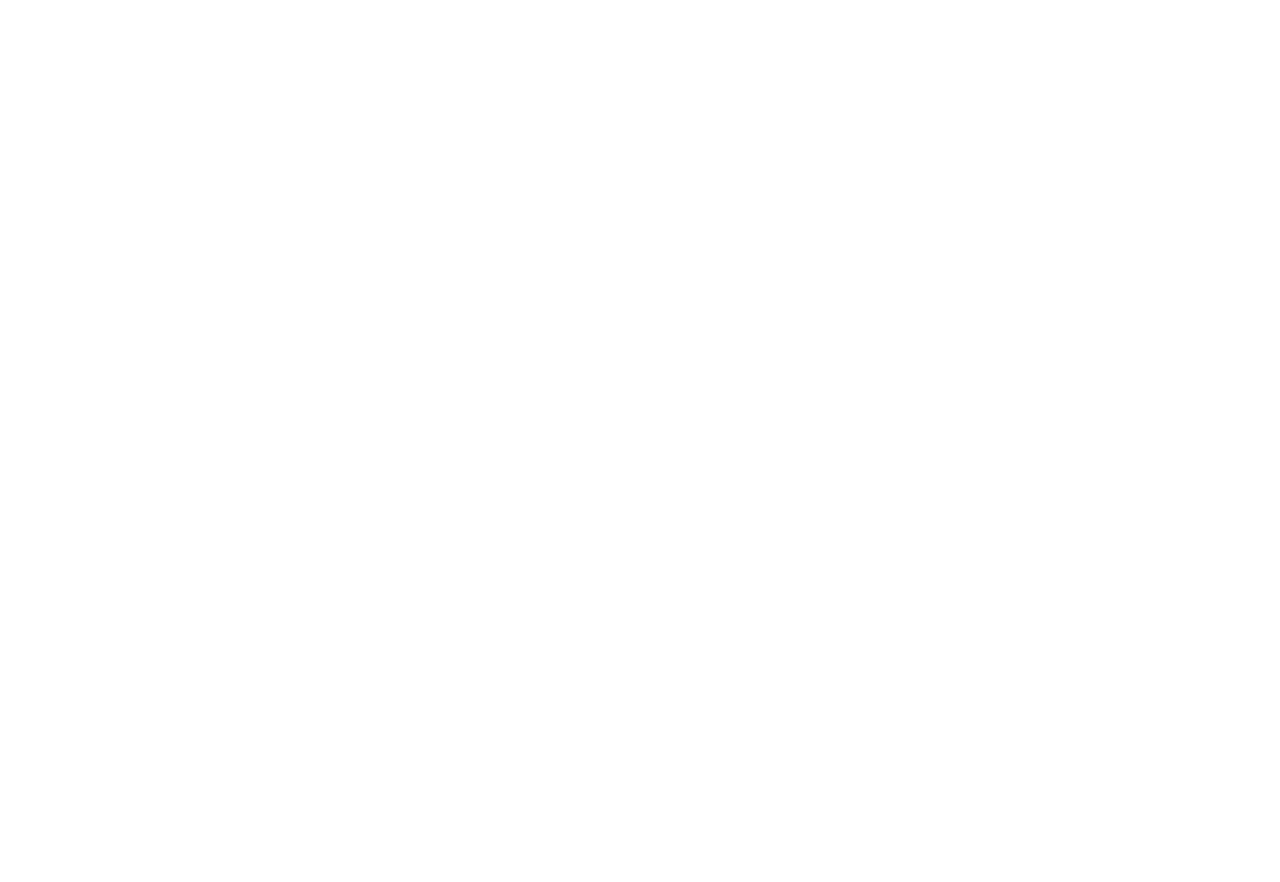
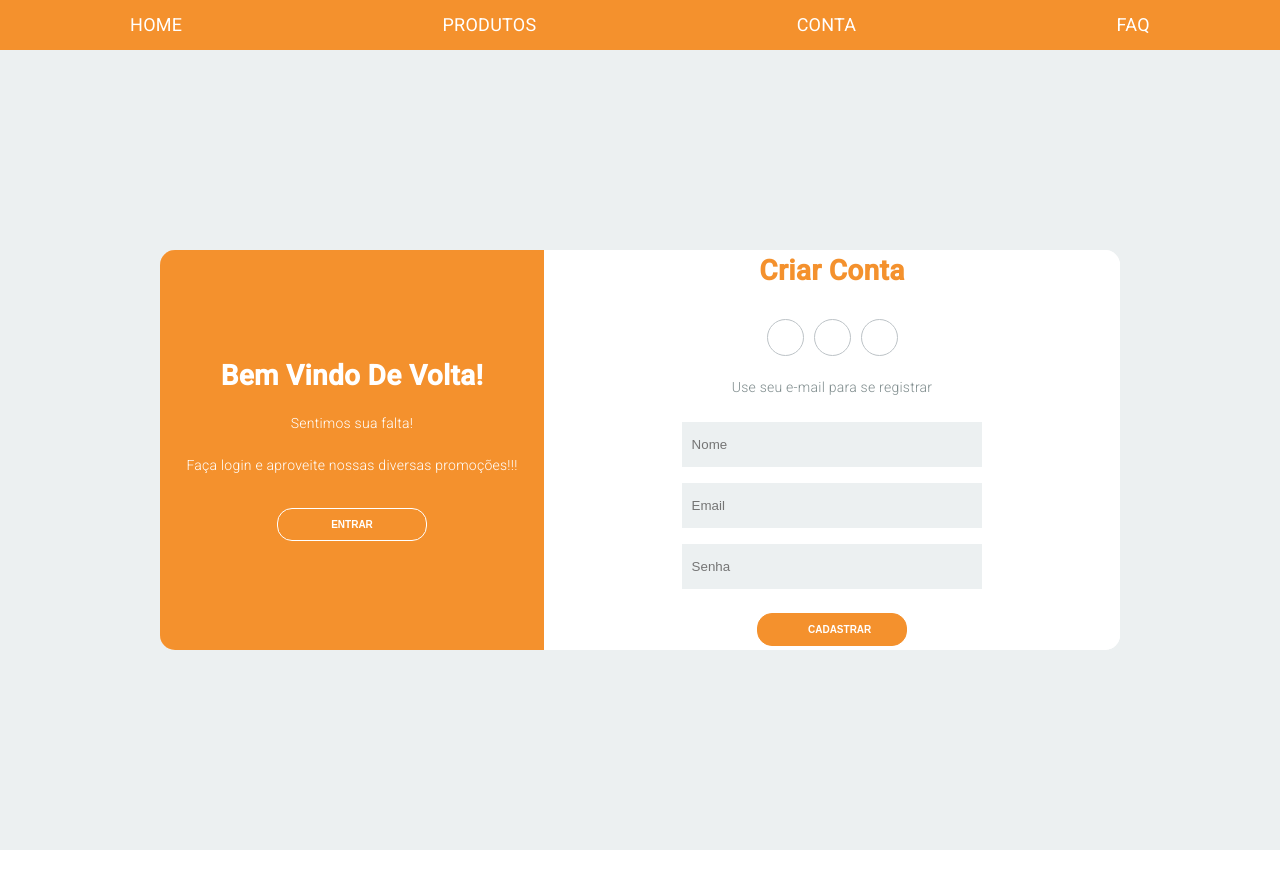
Before and after one commit to OZimbres/Pet-Boutique, an Angular app in the folder angular-pet-boutique/: page /login in a window 1280 px wide. Before the commit the page ends 800 px from the top, so only its background shows below. Built offline with nearby package versions, Linux system fonts and the light colour scheme.

Commit message:
Fazendo produrto

```diff
--- a/angular-pet-boutique/src/app/app.module.ts
+++ b/angular-pet-boutique/src/app/app.module.ts
@@ -22,9 +22,9 @@
 import { CardProdutoComponent } from './shared/card-produto/card-produto.component';
 import { FiltroTopProdutoComponent } from './shared/filtro-top-produto/filtro-top-produto.component';
 import { MatSelectModule } from '@angular/material/select';
-import { FiltroSideProdutoComponent } from './shared/filtro-side-produto/filtro-side-produto.component';
 import { MatCheckboxModule } from '@angular/material/checkbox';
 import { MatSliderModule } from '@angular/material/slider';
+import { FiltroSideProdutoComponent } from './shared/filtro-side-produto/filtro-side-produto.component';
 
 @NgModule({
   declarations: [
@@ -54,7 +54,7 @@
     BrowserAnimationsModule,
     MatSelectModule,
     MatCheckboxModule,
-    MatSliderModule
+    MatSliderModule,
   ],
   providers: [],
   bootstrap: [AppComponent],
--- a/angular-pet-boutique/src/app/pages/login/login.component.scss
+++ b/angular-pet-boutique/src/app/pages/login/login.component.scss
@@ -1,10 +1,4 @@
 @import url('https://fonts.googleapis.com/css?family=Open+Sans:300,400,700&display=swap');
-
-* {
-  margin: 0;
-  padding: 0;
-  box-sizing: border-box;
-}
 
 body {
   font-family: 'Open Sans', sans-serif;
--- a/angular-pet-boutique/src/app/shared/container-produtos/container-produtos.component.scss
+++ b/angular-pet-boutique/src/app/shared/container-produtos/container-produtos.component.scss
@@ -2,7 +2,7 @@
   height: auto;
   width: 100%;
   display: flex;
-  align-items: center;
+  align-items: start;
   justify-content: center;
   flex-wrap: wrap;
 }
--- a/angular-pet-boutique/src/app/shared/filtro-side-produto/filtro-side-produto.component.css
+++ b/angular-pet-boutique/src/app/shared/filtro-side-produto/filtro-side-produto.component.css
@@ -1,6 +1,6 @@
 .cores{
   display: flex;
   flex-direction: column;
-  align-items: start;
-  justify-content: start;
+  align-items: flex-start;
+  justify-content: flex-start;
 }
--- a/angular-pet-boutique/src/app/shared/filtro-side-produto/filtro-side-produto.component.ts
+++ b/angular-pet-boutique/src/app/shared/filtro-side-produto/filtro-side-produto.component.ts
@@ -1,12 +1,9 @@
 import { Component } from '@angular/core';
-import { MatSliderModule } from '@angular/material/slider';
 
 @Component({
   selector: 'app-filtro-side-produto',
   templateUrl: './filtro-side-produto.component.html',
   styleUrls: ['./filtro-side-produto.component.css'],
-  standalone: true,
-  imports: [MatSliderModule],
 })
 export class FiltroSideProdutoComponent {
   formatLabel(value: number): string {
```
